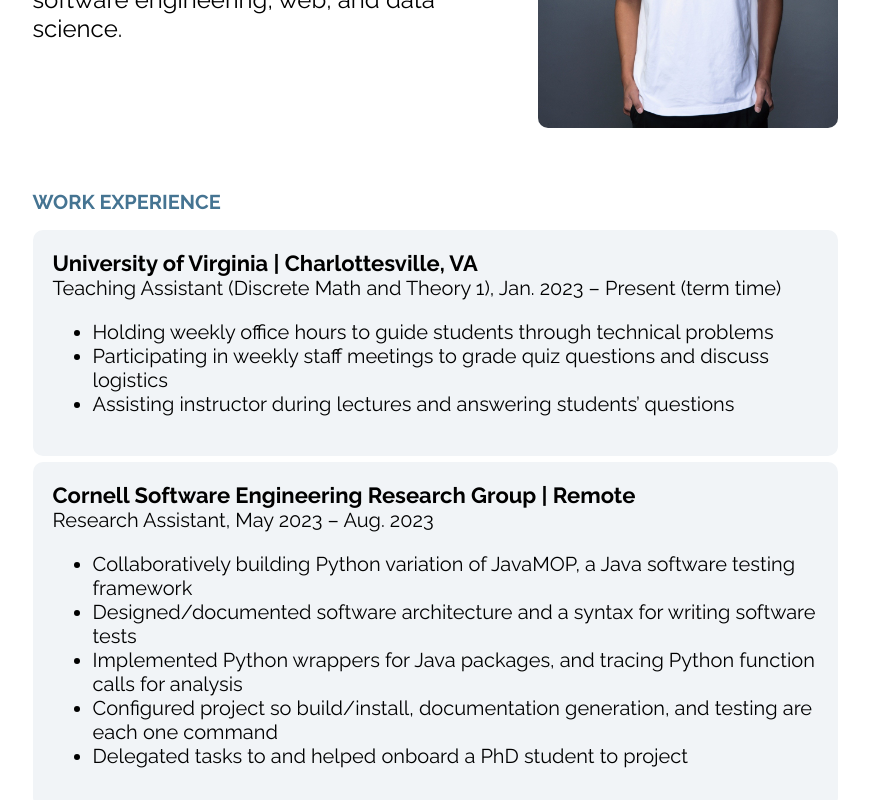
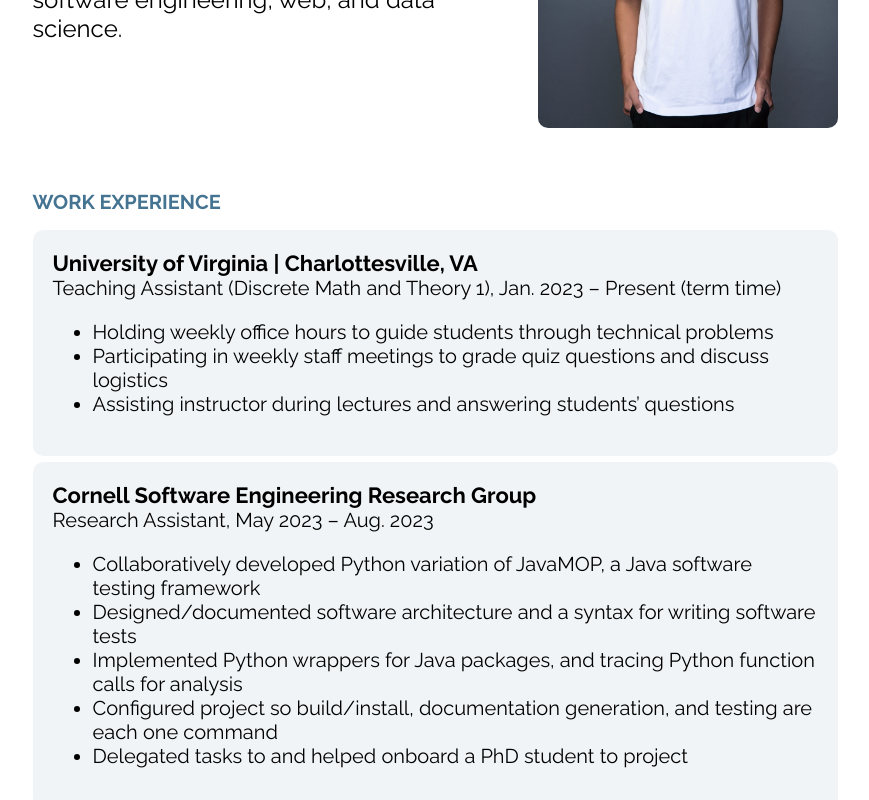
Before and after one commit to junholee6a/junholee6a.github.io, a React (Create React App) app: page / in a window 1280 px wide. Shown: the part 568-1368 px from the top of the page, without its empty margins (205-1074 px from the left). Built offline with nearby package versions, Linux system fonts and the light colour scheme.

Commit message:
Update resume

```diff
--- a/src/App.js
+++ b/src/App.js
@@ -29,7 +29,7 @@
           <div className='flex-container'>
 
             <div style={{fontSize: '24px', flexGrow: '9999', flexBasis: '450px', margin: '0 20px 30px 0'}}>
-              I'm Junho Lee, an undergraduate student from Fairfax, Virginia, studying at the <b>University of Virginia</b> for a computer science major and math minor.
+              I'm Junho Lee, an undergraduate student from Fairfax, Virginia, studying at the <b>University of Virginia</b> for a computer science and math double major.
               <br /><br />
               I've had opportunities to learn from cool projects, courses, research, and open-source contributions, gaining experience in software engineering, web, and data science.
             </div>
@@ -49,10 +49,10 @@
             </ul>
           </div>
           <div className='block'>
-            <div className='block-heading'>Cornell Software Engineering Research Group | Remote</div>
+            <div className='block-heading'>Cornell Software Engineering Research Group</div>
             <div>Research Assistant, May 2023 – Aug. 2023</div>
             <ul>
-              <li>Collaboratively building Python variation of JavaMOP, a Java software testing framework</li>
+              <li>Collaboratively developed Python variation of JavaMOP, a Java software testing framework</li>
               <li>Designed/documented software architecture and a syntax for writing software tests</li>
               <li>Implemented Python wrappers for Java packages, and tracing Python function calls for analysis</li>
               <li>Configured project so build/install, documentation generation, and testing are each one command</li>
```
Also changed, not shown: 1 other file (tests, documents, lock files or other folders).
